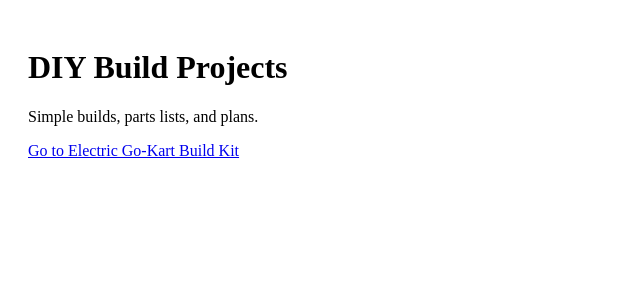
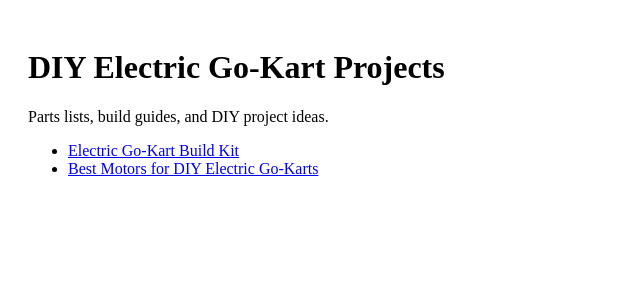
Before and after one commit to Kriro-Lab/DIY-Electric-Go-Cart, a Next.js app: page / in a window 1280 px wide. Shown: the top 300 px of the page, without its empty margins (0-640 px from the left). Built offline with nearby package versions, Linux system fonts and the light colour scheme.

Commit message:
Revise heading and add project links for go-karts
Updated the heading and added a list of links related to electric go-kart projects.

```diff
--- a/app/page.tsx
+++ b/app/page.tsx
@@ -1,13 +1,13 @@
 export default function Home() {
   return (
     <main style={{ padding: 20 }}>
-      <h1>DIY Build Projects</h1>
+      <h1>DIY Electric Go-Kart Projects</h1>
+      <p>Parts lists, build guides, and DIY project ideas.</p>
 
-      <p>Simple builds, parts lists, and plans.</p>
-
-      <a href="/build-kit">
-        Go to Electric Go-Kart Build Kit
-      </a>
+      <ul>
+        <li><a href="/build-kit">Electric Go-Kart Build Kit</a></li>
+        <li><a href="/best-motor">Best Motors for DIY Electric Go-Karts</a></li>
+      </ul>
     </main>
   )
 }
```
